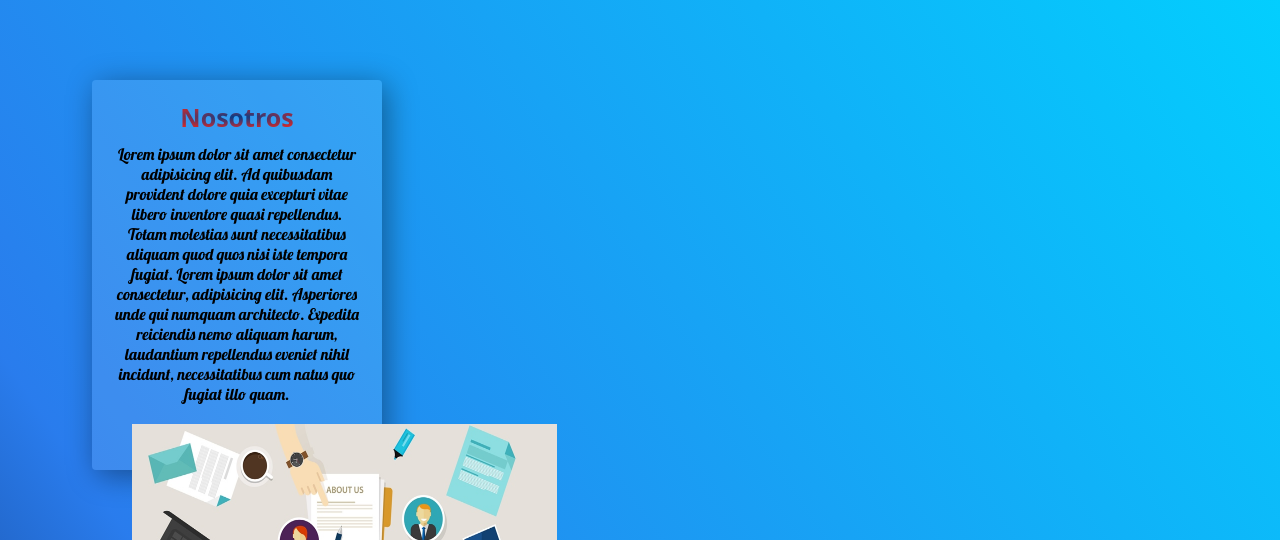
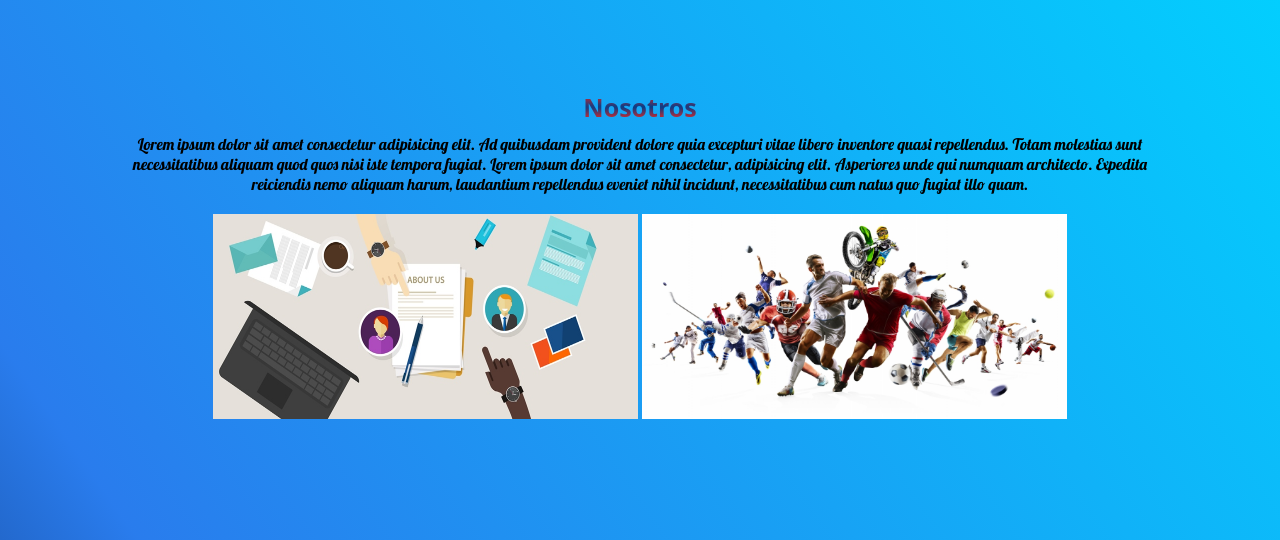
Before and after one commit to redess77/repo-monster-sport, a plain HTML site: page Paginas/nosotros.html in a window 1280 px wide. Shown: the part 150-690 px from the top of the page. Drawn offline with Linux system fonts and the light colour scheme.

```diff
--- a/styles/nosotros.css
+++ b/styles/nosotros.css
@@ -84,16 +84,6 @@
 
 .titulo{
     text-align: center;
-}
-
-.nosotros{
-    position: relative;
-    margin: 10px;
-    border-radius: 10px;
-    background-color: rgba(255, 255, 255, 0.1);
-    box-shadow: 5px 5px 30px rgba(0, 0, 0, 0.4);
-    height: 350px;
-    width: 250px;
 }
 
 .subtitulo{
```
